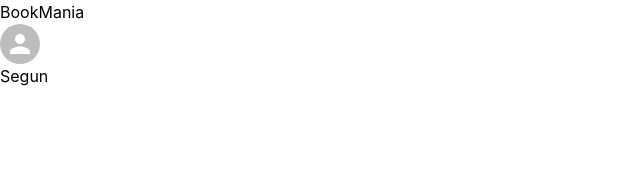
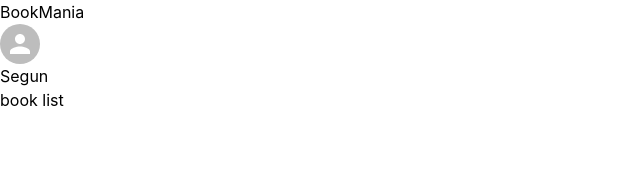
Before and after one commit to Danny4life/book-mania-ui, a React app: page /dashboard in a window 1280 px wide. Shown: the top 178 px of the page, without its empty margins (0-640 px from the left). Built offline with nearby package versions, Linux system fonts and the light colour scheme; the HTML template or start-up script is replaced by a standard one.

Commit message:
create book list pages

```diff
--- a/src/App.jsx
+++ b/src/App.jsx
@@ -5,6 +5,8 @@ import { ToastContainer } from "react-toastify"
 import 'react-toastify/dist/ReactToastify.css';
 import Dashboard from "./pages/dashboard/Dashboard";
 import ForgetPassword from "./pages/change-password/ForgetPassword";
+import BookList from "./pages/books/BookList";
+
 
 
 
@@ -27,6 +29,7 @@ function App() {
         <Route exact path="/login" element={<Login />} />
         <Route exact path="/dashboard" element={<Dashboard />} />
         <Route exact path="/password-reset" element={<ForgetPassword />} />
+        <Route exact path="/book-list" element={<BookList />} />
       </Routes>
       </BrowserRouter>
     </>
--- /dev/null
+++ b/src/pages/books/BookList.jsx
@@ -0,0 +1,9 @@
+const BookList = () => {
+    return (
+        <section>
+            book list
+        </section>
+    );
+}
+
+export default BookList;
--- a/src/pages/dashboard/Dashboard.jsx
+++ b/src/pages/dashboard/Dashboard.jsx
@@ -1,5 +1,6 @@
 
 import Topbar from "../../component/topbar/Topbar";
+import BookList from "../books/BookList";
 
 
 const Dashboard = () => {
@@ -8,6 +9,9 @@ const Dashboard = () => {
             <nav className="bg-[#F5F5F5] fixed top-0 right-0 left-0 z-10">
                 <Topbar />
             </nav>
+            <section>
+                <BookList />
+            </section>
         </section>
      );
 }
```
